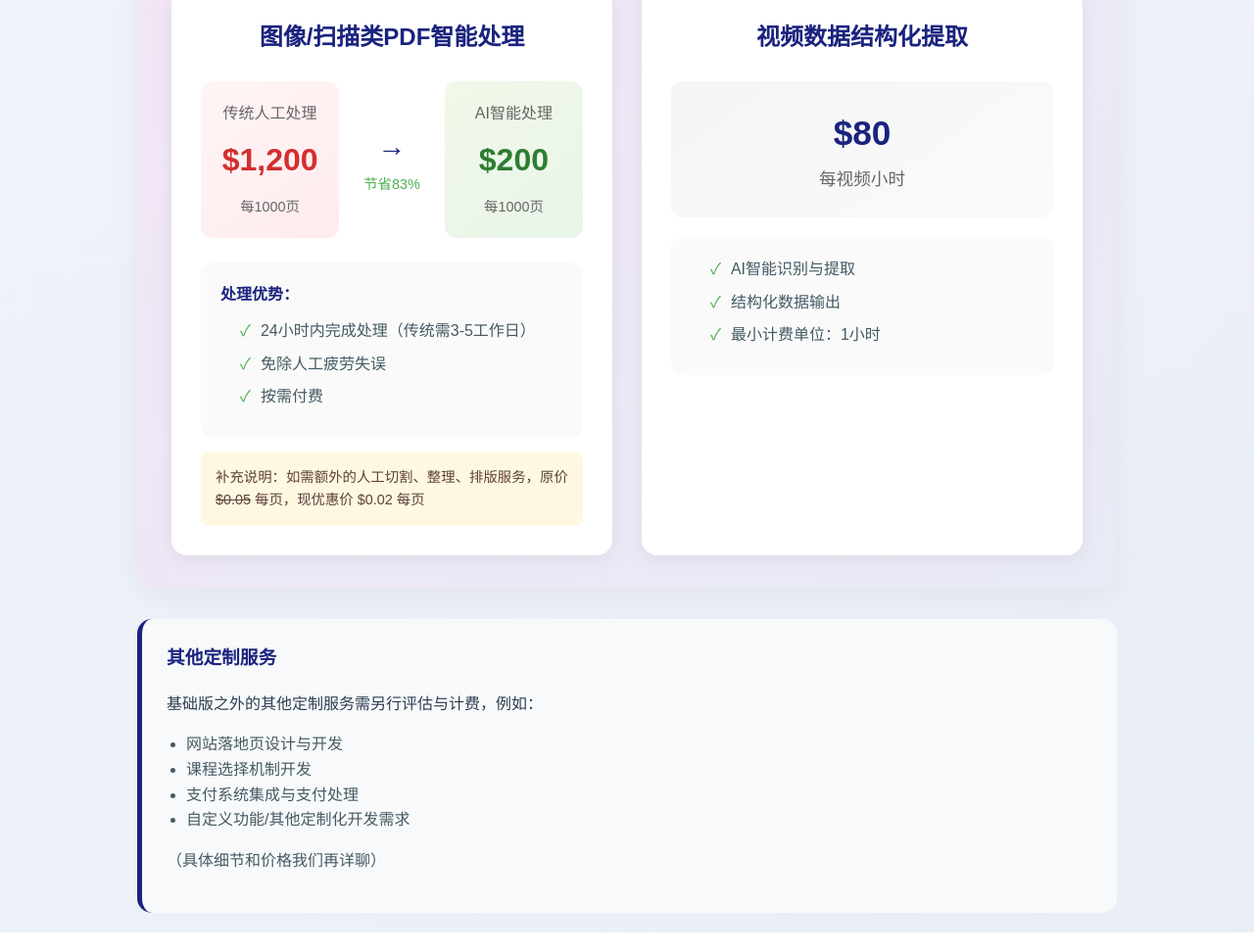
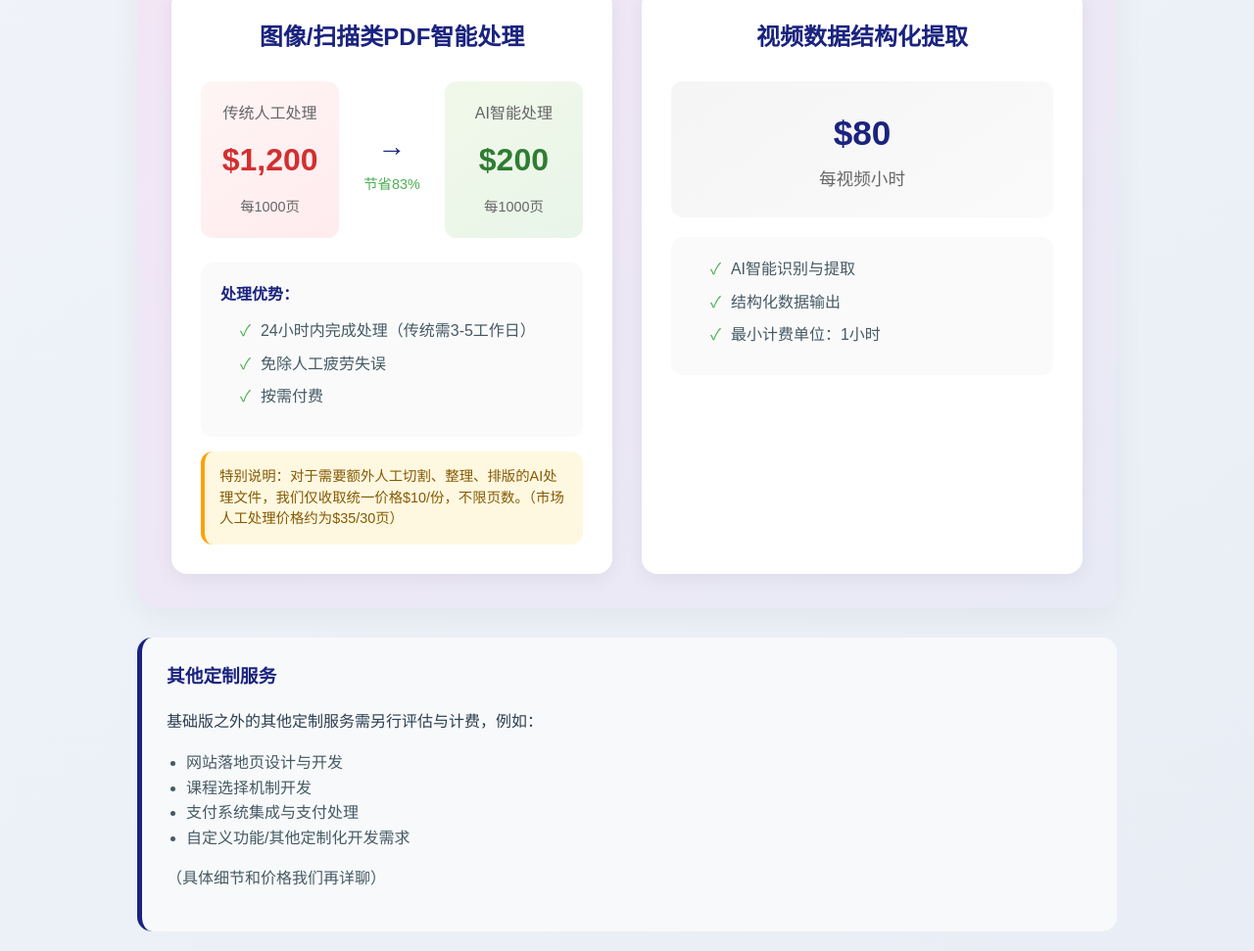
Before and after one commit to APP-EAS/jgspropo, a plain HTML site: page index.html in a window 1280 px wide. Shown: the part 2017-2988 px from the top of the page at 98% size. Drawn offline with nearby package versions, Linux system fonts and the light colour scheme.

Commit message:
Update index.html

```diff
--- a/index.html
+++ b/index.html
@@ -340,8 +340,10 @@
                         </ul>
                     </div>
 
-                    <div style="background: #fff8e1; padding: 15px; border-radius: 8px; margin-top: 15px; font-size: 0.9em; color: #5d4037;">
-                        <p style="margin: 0;">补充说明：如需额外的人工切割、整理、排版服务，原价 <span style="text-decoration: line-through;">$0.05</span> 每页，现优惠价 $0.02 每页</p>
+                    <div style="background: #fff8e1; padding: 15px; border-radius: 12px; margin-top: 15px; border-left: 4px solid #ffa000;">
+                        <div style="color: #855a00; font-size: 0.9em; line-height: 1.5;">
+                            特别说明：对于需要额外人工切割、整理、排版的AI处理文件，我们仅收取统一价格$10/份，不限页数。（市场人工处理价格约为$35/30页）
+                        </div>
                     </div>
                 </div>
 
```
